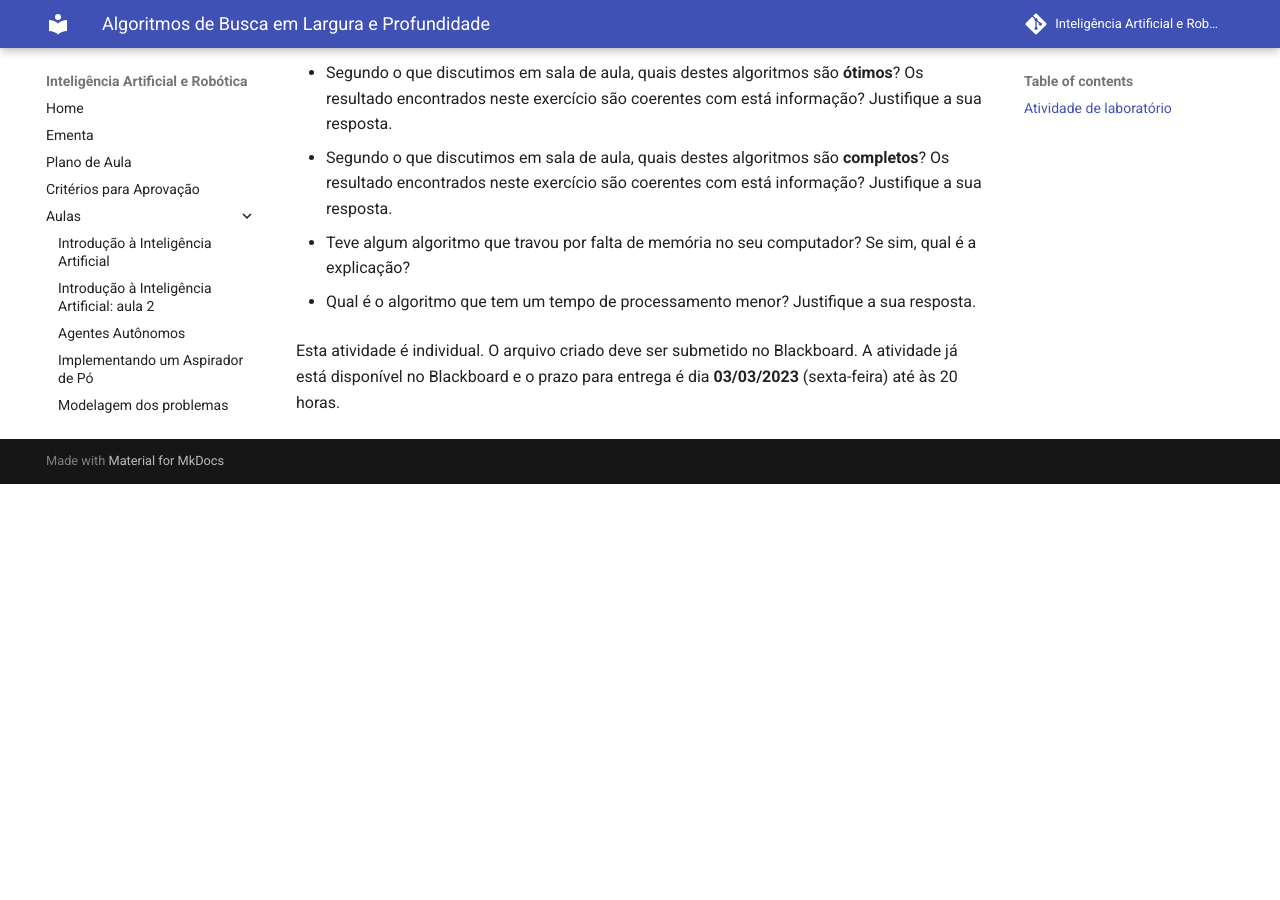
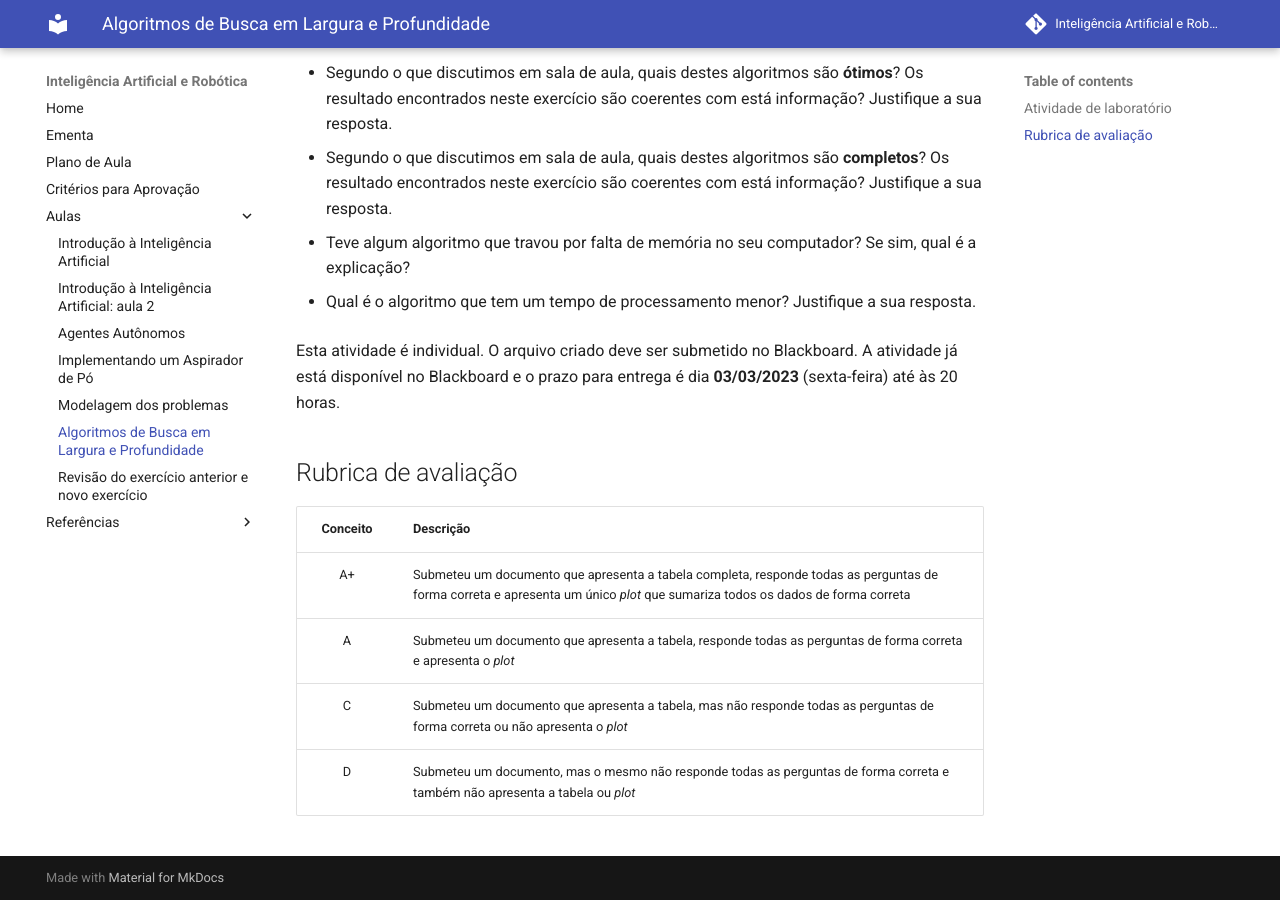
Before and after one commit to Insper/ia_bcc, an MkDocs documentation site: the page built from docs/aulas/04_x_buscas/index.md, in a window 1280 px wide and 900 px high, scrolled down 3015 px. Built offline with MkDocs 1.6.1 and Material for MkDocs 9.7.7, drawn with Linux system fonts in a browser that asks for light colours; nearby versions of some CDN libraries; comment, search, counter and statistics services are not loaded; before the commit the page ends 3499 px from its top, so only the background shows below that.

Commit message:
depois aula 07

```diff
--- a/docs/aulas/04_x_buscas/index.md
+++ b/docs/aulas/04_x_buscas/index.md
@@ -114,3 +114,12 @@ Em um documento, coloque a tabela, o gráfico e responda as seguintes perguntas:
 * Qual é o algoritmo que tem um tempo de processamento menor? Justifique a sua resposta.
 
 Esta atividade é individual. O arquivo criado deve ser submetido no Blackboard. A atividade já está disponível no Blackboard e o prazo para entrega é dia **03/03/2023** (sexta-feira) até às 20 horas.
+
+## Rubrica de avaliação
+
+| Conceito | Descrição |
+|:--------:|:----------|
+| A+       | Submeteu um documento que apresenta a tabela completa, responde todas as perguntas de forma correta e apresenta um único *plot* que sumariza todos os dados de forma correta|
+| A        | Submeteu um documento que apresenta a tabela, responde todas as perguntas de forma correta e apresenta o *plot*|
+| C        | Submeteu um documento que apresenta a tabela, mas não responde todas as perguntas de forma correta ou não apresenta o *plot* |
+| D        | Submeteu um documento, mas o mesmo não responde todas as perguntas de forma correta e também não apresenta a tabela ou *plot* |
```
